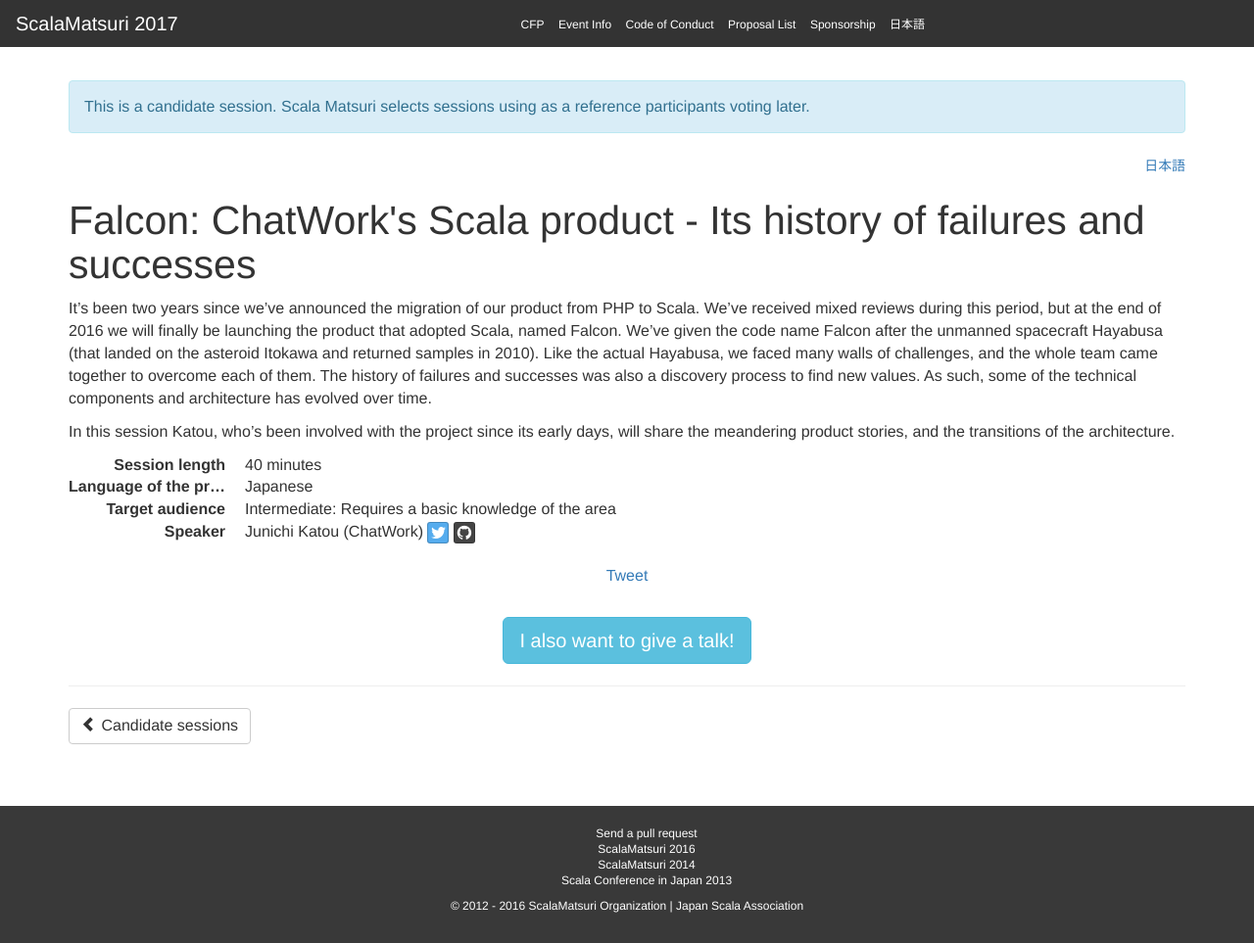
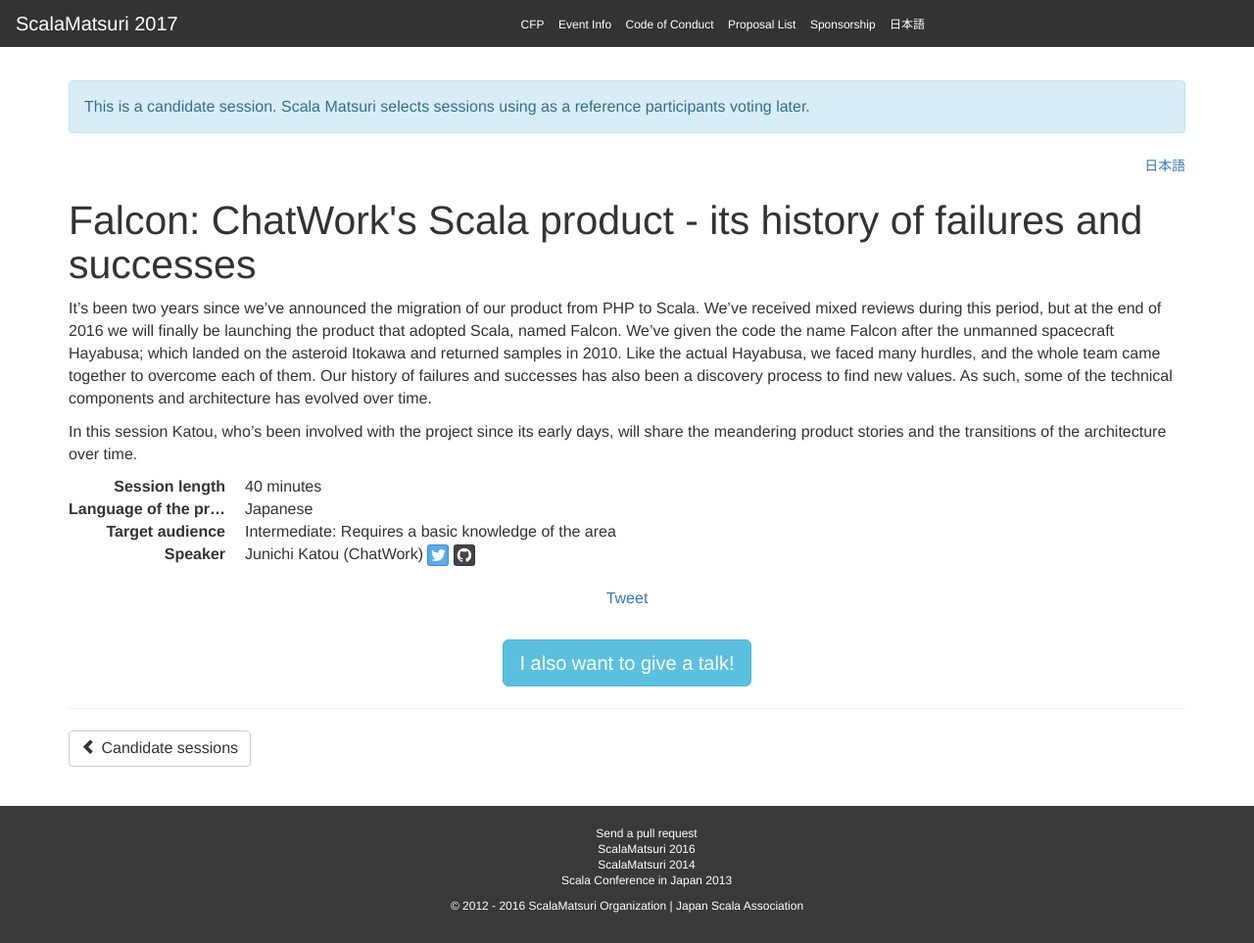
Before and after one commit to scalajp/2017.scalamatsuri.org, a Jekyll site: the page built from _candidates_en/JunichiKatou_1.md, in a window 1280 px wide and 963 px high. Shown: the whole window at 98% size. Built offline with Jekyll 4.4.1, drawn with Linux system fonts in a browser that asks for light colours; nearby versions of some CDN libraries; comment, search, counter and statistics services are not loaded.

Commit message:
Update JunichiKatou_1.md

```diff
--- a/_candidates_en/JunichiKatou_1.md
+++ b/_candidates_en/JunichiKatou_1.md
@@ -1,6 +1,6 @@
 ---
 name: "Junichi Katou"
-title: "Falcon: ChatWork's Scala product - Its history of failures and successes"
+title: "Falcon: ChatWork's Scala product - its history of failures and successes"
 length: 40
 audience: Intermediate
 language: Japanese
@@ -13,9 +13,9 @@
 ---
 It's been two years since we've announced the migration of our product from PHP to Scala.
 We've received mixed reviews during this period, but at the end of 2016 we will finally be launching the product that adopted Scala, named Falcon.
-We've given the code name Falcon after the unmanned spacecraft Hayabusa (that landed on the asteroid Itokawa and returned samples in 2010).
-Like the actual Hayabusa, we faced many walls of challenges, and the whole team came together to overcome each of them.
-The history of failures and successes was also a discovery process to find new values.
+We've given the code the name Falcon after the unmanned spacecraft Hayabusa; which landed on the asteroid Itokawa and returned samples in 2010.
+Like the actual Hayabusa, we faced many hurdles, and the whole team came together to overcome each of them.
+Our history of failures and successes has also been a discovery process to find new values.
 As such, some of the technical components and architecture has evolved over time.
 
-In this session Katou, who's been involved with the project since its early days, will share the meandering product stories, and the transitions of the architecture.
+In this session Katou, who's been involved with the project since its early days, will share the meandering product stories and the transitions of the architecture over time.
```
